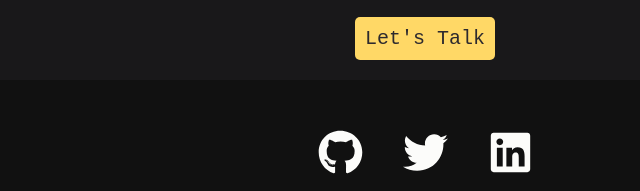
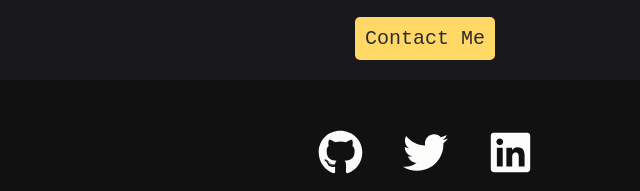
Before and after one commit to dylansheffer/DylanSheffer, a Gatsby site: page / in a window 1280 px wide. Shown: the part 1493-1684 px from the top of the page, 215-855 px from the left. Built offline with nearby package versions, Linux system fonts and the light colour scheme; Gatsby itself is replaced by a stand-in of ours.

Commit message:
fix: update cta button text

```diff
--- a/src/pages/index.js
+++ b/src/pages/index.js
@@ -152,7 +152,7 @@ const Site = ({ data: { me, projects }, ...props }) => (
           finishing a project, I am here to help! 😄
         </Text>
         <Button as={Link} to="/hire-me">
-          Let's Talk
+          Contact Me
         </Button>
       </ContentContainer>
     </CTASection>
```
